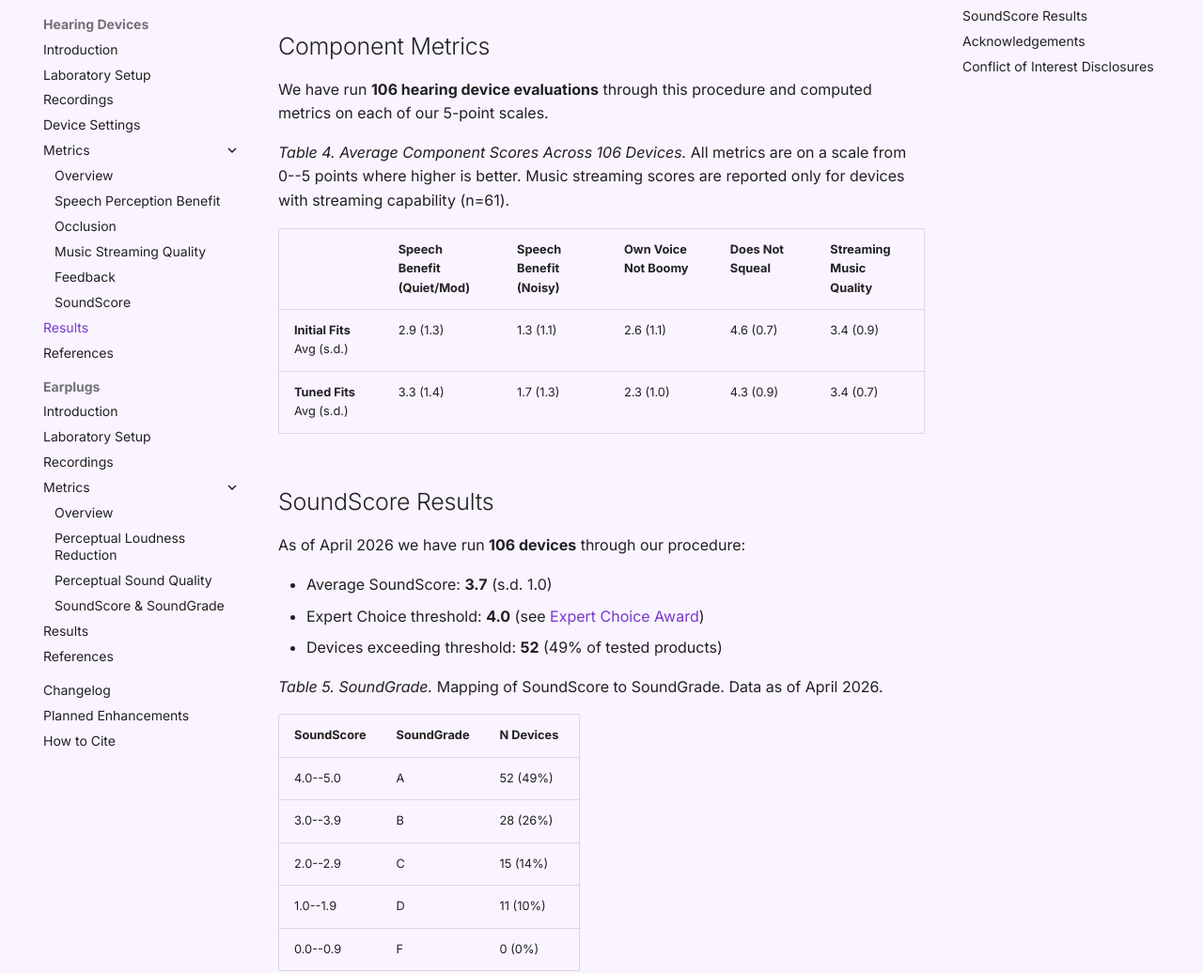
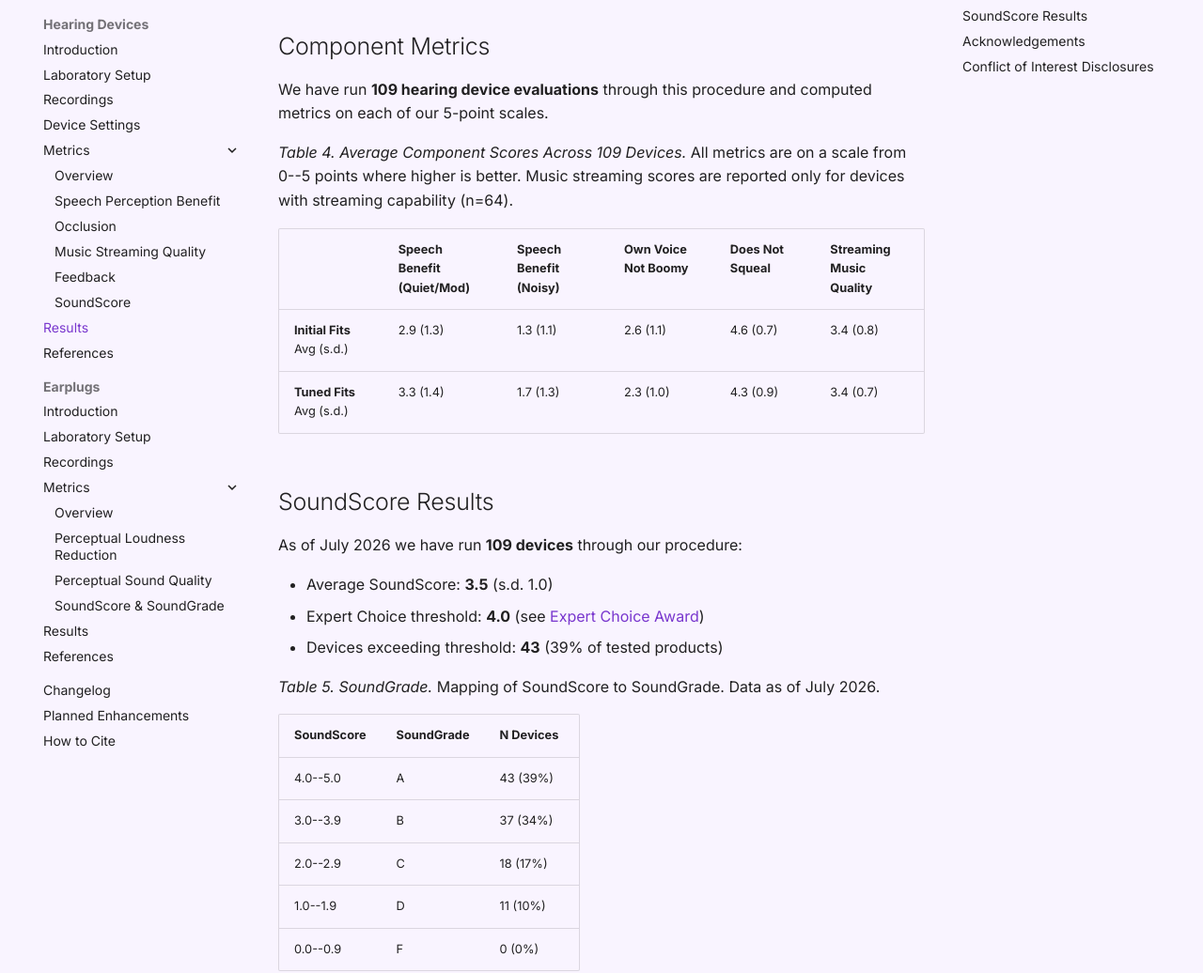
Before and after one commit to asabin/hearadvisor-methods, an MkDocs documentation site: the page built from docs/hearing-devices/results.md, in a window 1280 px wide and 1400 px high. Shown: the part 148-1184 px from the top of the window at 94% size. Built offline with MkDocs 1.6.1 and Material for MkDocs 9.7.7, drawn with Linux system fonts in a browser that asks for light colours.

Commit message:
methods: refresh results statistics to the current catalog
The results pages were labelled "as of April 2026" and described the catalog
before the SoundScore weight correction. Recomputed from the live catalog:

  Hearing devices  106 -> 109 devices, streaming n=61 -> 64
                   avg SoundScore 3.7 -> 3.5, A-grade 52 (49%) -> 43 (39%)
  Earplugs         56 -> 57 conditions across 31 -> 32 earplugs

Component metric averages and every earplug metric are unchanged; the
SoundGrade shift is the weight fix documented in the same changelog entry.
Table 2's denominator is now stated as the 55 scored conditions rather than
the full tested set, which is where its percentages already came from.

Co-Authored-By: Claude Opus 5 <noreply@anthropic.com>

```diff
--- a/docs/hearing-devices/results.md
+++ b/docs/hearing-devices/results.md
@@ -2,30 +2,30 @@
 
 ## Component Metrics
 
-We have run **106 hearing device evaluations** through this procedure and computed metrics on each of our 5-point scales.
+We have run **109 hearing device evaluations** through this procedure and computed metrics on each of our 5-point scales.
 
-*Table 4. Average Component Scores Across 106 Devices.* All metrics are on a scale from 0--5 points where higher is better. Music streaming scores are reported only for devices with streaming capability (n=61).
+*Table 4. Average Component Scores Across 109 Devices.* All metrics are on a scale from 0--5 points where higher is better. Music streaming scores are reported only for devices with streaming capability (n=64).
 
 | | Speech Benefit (Quiet/Mod) | Speech Benefit (Noisy) | Own Voice Not Boomy | Does Not Squeal | Streaming Music Quality |
 |---|---|---|---|---|---|
-| **Initial Fits** Avg (s.d.) | 2.9 (1.3) | 1.3 (1.1) | 2.6 (1.1) | 4.6 (0.7) | 3.4 (0.9) |
+| **Initial Fits** Avg (s.d.) | 2.9 (1.3) | 1.3 (1.1) | 2.6 (1.1) | 4.6 (0.7) | 3.4 (0.8) |
 | **Tuned Fits** Avg (s.d.) | 3.3 (1.4) | 1.7 (1.3) | 2.3 (1.0) | 4.3 (0.9) | 3.4 (0.7) |
 
 ## SoundScore Results
 
-As of April 2026 we have run **106 devices** through our procedure:
+As of July 2026 we have run **109 devices** through our procedure:
 
-- Average SoundScore: **3.7** (s.d. 1.0)
+- Average SoundScore: **3.5** (s.d. 1.0)
 - Expert Choice threshold: **4.0** (see [Expert Choice Award](metrics/soundscore.md#expert-choice-award))
-- Devices exceeding threshold: **52** (49% of tested products)
+- Devices exceeding threshold: **43** (39% of tested products)
 
-*Table 5. SoundGrade.* Mapping of SoundScore to SoundGrade. Data as of April 2026.
+*Table 5. SoundGrade.* Mapping of SoundScore to SoundGrade. Data as of July 2026.
 
 | SoundScore | SoundGrade | N Devices |
 |---|---|---|
-| 4.0--5.0 | A | 52 (49%) |
-| 3.0--3.9 | B | 28 (26%) |
-| 2.0--2.9 | C | 15 (14%) |
+| 4.0--5.0 | A | 43 (39%) |
+| 3.0--3.9 | B | 37 (34%) |
+| 2.0--2.9 | C | 18 (17%) |
 | 1.0--1.9 | D | 11 (10%) |
 | 0.0--0.9 | F | 0 (0%) |
 
```
Also changed, not shown: docs/changelog.md (+1 -0 lines), docs/earplugs/results.md (+2 -2 lines).
